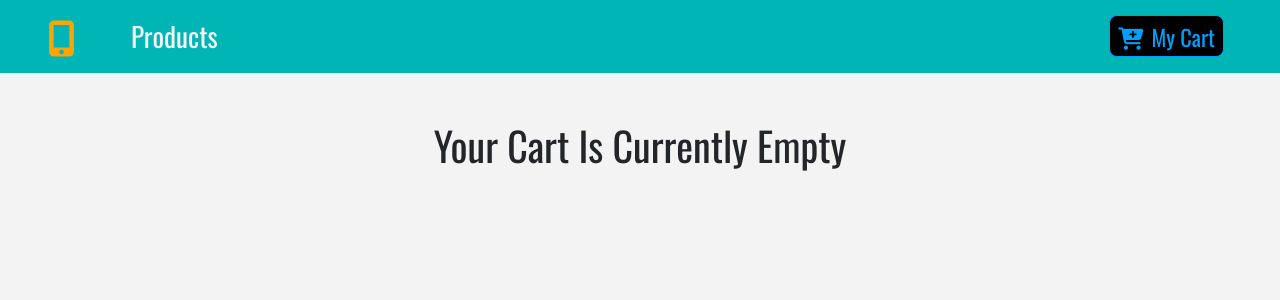
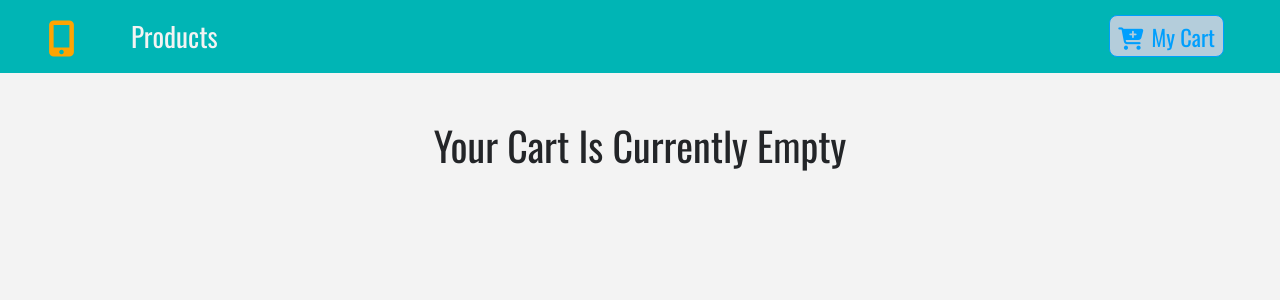
Before and after one commit to Swanhtet-grc/Swan-Store, a React (Create React App) app: page /cart in a window 1280 px wide. Shown: the top 300 px of the page. Built offline with nearby package versions, Linux system fonts and the light colour scheme.

Commit message:
Update Button.js

```diff
--- a/src/components/Button.js
+++ b/src/components/Button.js
@@ -3,7 +3,7 @@ import styled from "styled-components";
 export const ButtonContainer = styled.button`
   text-transform: capitalize;
   font-size: 1.4em;
-  background-color: black;
+  background-color: #b4cddb;
   border: 0.05rem solid var(--lightBlue);
   border-color: ${props =>
     props.cart ? "var(--mainYellow)" : "var(--lightBlue)"};
```
